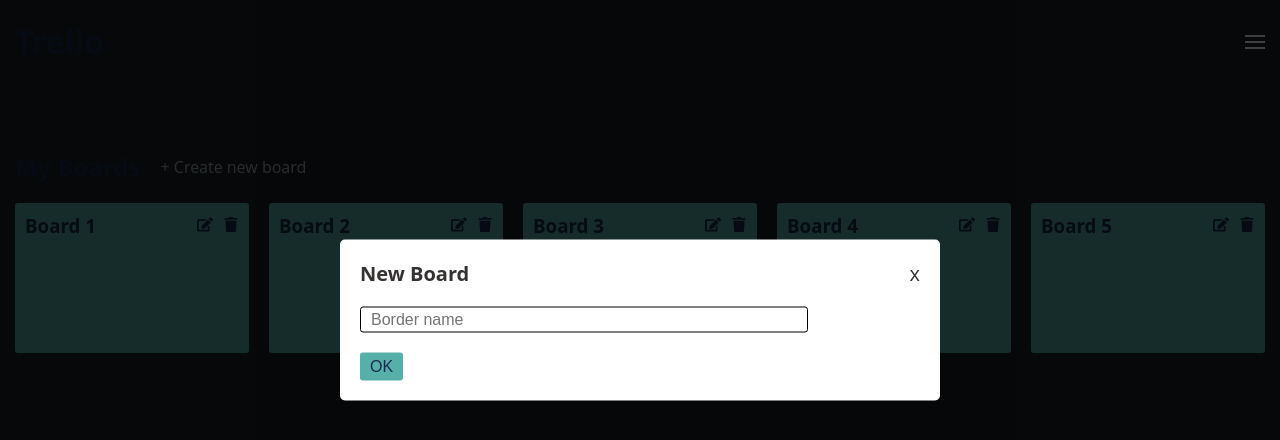
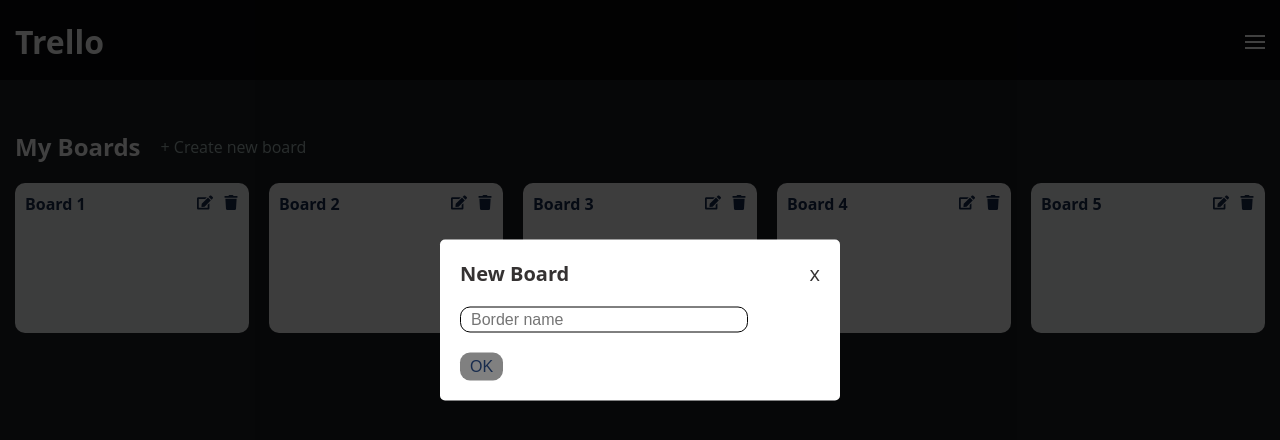
Before and after one commit to selukdiana/trello, a React (Vite) app in the folder client/: page / in a window 1280 px wide. Both pictures are taken after a click on the element "+ Create new board". Shown: the top 440 px of the page. Built offline with nearby package versions, Linux system fonts and the light colour scheme.

Commit message:
refactor: code refactoring

```diff
--- a/client/src/components/Modal/Modal.module.css
+++ b/client/src/components/Modal/Modal.module.css
@@ -25,7 +25,7 @@
   position: relative;
   padding: 20px;
   width: 100%;
-  max-width: 600px;
+  max-width: 400px;
   border-radius: 5px;
   background-color: white;
   transform: translateY(-50%);
--- a/client/src/index.css
+++ b/client/src/index.css
@@ -30,7 +30,7 @@
   color: #1b1f23;
   outline: none;
   border: 1px solid black;
-  border-radius: 3px;
+  border-radius: 10px;
   padding: 3px 10px;
   font-size: 16px;
   width: 80%;
@@ -44,10 +44,10 @@
   display: block;
   cursor: pointer;
   outline: none;
-  background-color: rgb(87, 175, 170);
+  background-color: gray;
   padding: 5px 10px;
   border: none;
-  border-radius: 3px;
+  border-radius: 10px;
   font-size: 16px;
   margin-top: 20px;
 }
--- a/client/src/layout/Header/Header.module.css
+++ b/client/src/layout/Header/Header.module.css
@@ -1,6 +1,7 @@
 .header {
   padding: 20px 0;
-  height: 100px;
+  height: 80px;
+  background-color: rgba(0, 0, 0, 0.7);
 }
 
 .content {
@@ -45,3 +46,7 @@
   bottom: 0;
   left: 0;
 }
+
+h1 {
+  color: white;
+}
--- a/client/src/layout/Header/Header.tsx
+++ b/client/src/layout/Header/Header.tsx
@@ -1,3 +1,4 @@
+import { Link } from "react-router";
 import styles from "./Header.module.css";
 
 export const Header = () => {
@@ -5,7 +6,9 @@
     <header className={styles.header}>
       <div className="container">
         <div className={styles.content}>
-          <h1>Trello</h1>
+          <Link to="/">
+            <h1>Trello</h1>
+          </Link>
           <div className={styles.burger}>
             <span></span>
           </div>
--- a/client/src/pages/BoardPage/BoardPage.module.css
+++ b/client/src/pages/BoardPage/BoardPage.module.css
@@ -1,7 +1,7 @@
 .board {
 }
 .content {
-  height: calc(100vh - 100px);
+  height: calc(100vh - 80px);
   overflow: hidden;
   overflow-x: auto;
   display: flex;
--- a/client/src/pages/HomePage/HomePage.module.css
+++ b/client/src/pages/HomePage/HomePage.module.css
@@ -14,6 +14,9 @@
   align-items: center;
   margin-bottom: 20px;
 }
+.title h2 {
+  color: white;
+}
 
 .title p {
   cursor: pointer;
@@ -23,8 +26,8 @@
 .board {
   width: 100%;
   height: 150px;
-  border-radius: 3px;
-  background-color: rgb(87, 175, 170);
+  border-radius: 10px;
+  background-color: #f1f2f4;
   padding: 10px;
   cursor: pointer;
 }
--- a/client/src/pages/HomePage/HomePage.tsx
+++ b/client/src/pages/HomePage/HomePage.tsx
@@ -16,13 +16,7 @@
 interface FormInputs {
   boardName: string;
 }
-type IdType = number | null;
-const Mode = {
-  CREATE_BOARD: 0,
-  EDIT_BOARD: 1,
-};
-let mode = Mode.CREATE_BOARD;
-let boardId: IdType = null;
+let boardId: string | null = null;
 
 export const HomePage = () => {
   const navigate = useNavigate();
@@ -35,29 +29,30 @@
     },
   });
   const onSubmit = (data: FormInputs) => {
-    if (mode === Mode.EDIT_BOARD) {
+    if (boardId !== null) {
       dispatch(editBoard({ id: boardId, name: data.boardName }));
     } else {
       dispatch(addBoard({ name: data.boardName }));
     }
     setIsAddBoardModalOpen(false);
   };
-  const handleDeleteBoard = (id: IdType) => {
+  const handleDeleteBoard = (id: string) => {
     dispatch(removeBoard({ id }));
   };
-  const handleEditBoard = (id: IdType) => {
+  const handleEditBoard = (id: string) => {
     boardId = id;
-    mode = Mode.EDIT_BOARD;
     const board = boardsArr.find((board) => board.id === id);
-    reset({ boardName: board?.name });
+    if (board) {
+      reset({ boardName: board.name });
+    }
     setIsAddBoardModalOpen(true);
   };
   const handleCreateBoard = () => {
-    mode = Mode.CREATE_BOARD;
-    reset({ boardName: "" }); //ne reset()?
+    boardId = null;
+    reset({ boardName: "" });
     setIsAddBoardModalOpen(true);
   };
-  const handleBoardClick = (id: IdType) => {
+  const handleBoardClick = (id: string) => {
     navigate(`/board?id=${id}`);
   };
 
@@ -66,7 +61,14 @@
       <div className="container">
         <div className={styles.title}>
           <h2>My Boards</h2>
-          <p onClick={() => handleCreateBoard()}>+ Create new board</p>
+          <p
+            onClick={(e) => {
+              e.stopPropagation();
+              handleCreateBoard();
+            }}
+          >
+            + Create new board
+          </p>
         </div>
         <div className={styles.content}>
           {boardsArr.map((board) => {
@@ -77,14 +79,20 @@
                 onClick={() => handleBoardClick(board.id)}
               >
                 <div className={styles.boardHeader}>
-                  <h3>{board.name}</h3>
+                  <h4>{board.name}</h4>
                   <div>
                     <FaEdit
-                      onClick={() => {
+                      onClick={(e) => {
+                        e.stopPropagation();
                         handleEditBoard(board.id);
                       }}
                     />
-                    <FaTrash onClick={() => handleDeleteBoard(board.id)} />
+                    <FaTrash
+                      onClick={(e) => {
+                        e.stopPropagation();
+                        handleDeleteBoard(board.id);
+                      }}
+                    />
                   </div>
                 </div>
               </div>
--- a/client/src/store/slices/boardsSlice.ts
+++ b/client/src/store/slices/boardsSlice.ts
@@ -1,7 +1,8 @@
 import { createSlice, type PayloadAction } from "@reduxjs/toolkit";
+import { v4 } from "uuid";
 
 interface Board {
-  id: number | null;
+  id: string;
   name: string;
 }
 interface BoardsState {
@@ -10,23 +11,23 @@
 const initialState: BoardsState = {
   data: [
     {
-      id: 1,
+      id: "1",
       name: "Board 1",
     },
     {
-      id: 2,
+      id: "2",
       name: "Board 2",
     },
     {
-      id: 3,
+      id: "3",
       name: "Board 3",
     },
     {
-      id: 4,
+      id: "4",
       name: "Board 4",
     },
     {
-      id: 5,
+      id: "5",
       name: "Board 5",
     },
   ],
@@ -39,7 +40,7 @@
     addBoard(state, action: PayloadAction<Pick<Board, "name">>) {
       const boardName = action.payload.name;
       state.data.push({
-        id: state.data.length + 1,
+        id: v4(),
         name: boardName,
       });
     },
```
